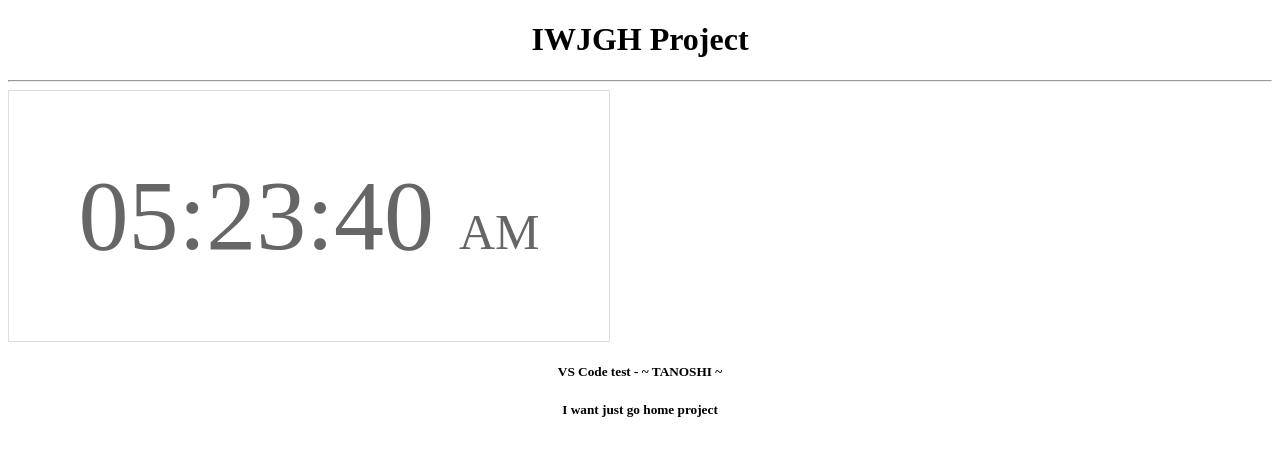
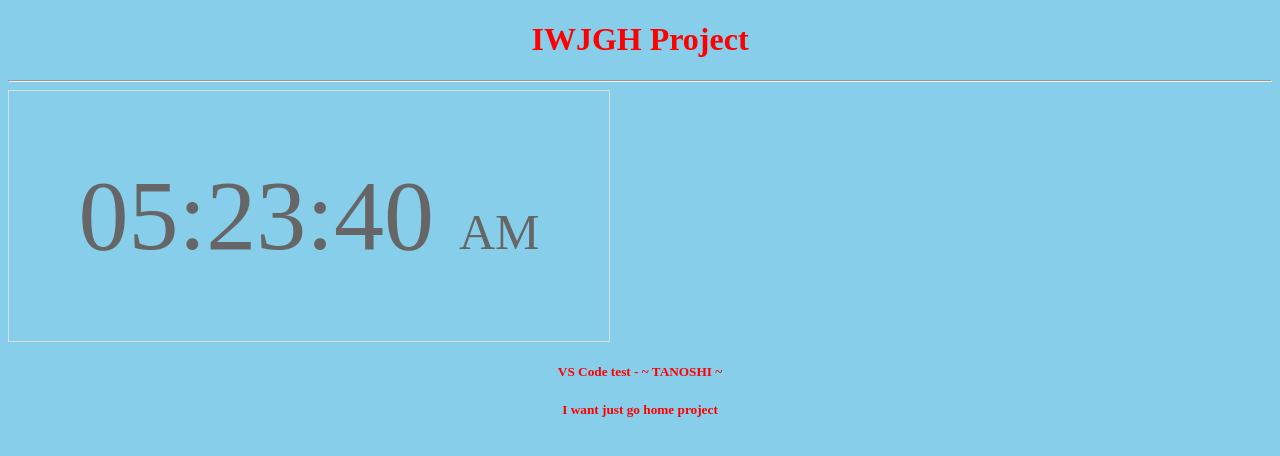
Before and after one commit to KwonHM/IJustWantGoHome, a PHP site: page / in a window 1280 px wide. Shown: the top 456 px of the page. Run offline with PHP 8.4, Linux system fonts and the light colour scheme.

Commit message:
아름다운 미적감각

```diff
--- a/style/index.css
+++ b/style/index.css
@@ -2,3 +2,7 @@
 {
     text-align: center;
 }
+body {
+    background: skyblue;
+    color: red;
+}
```
